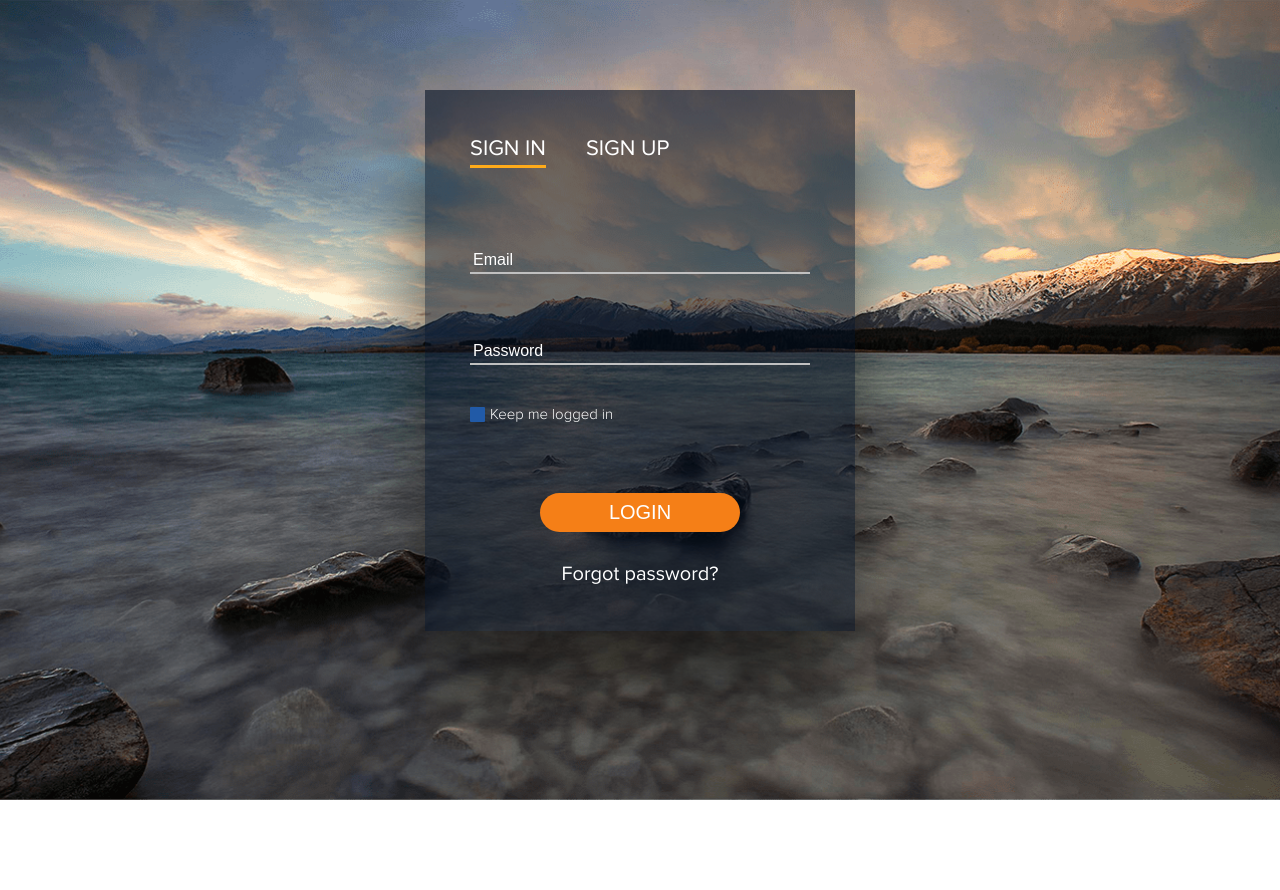
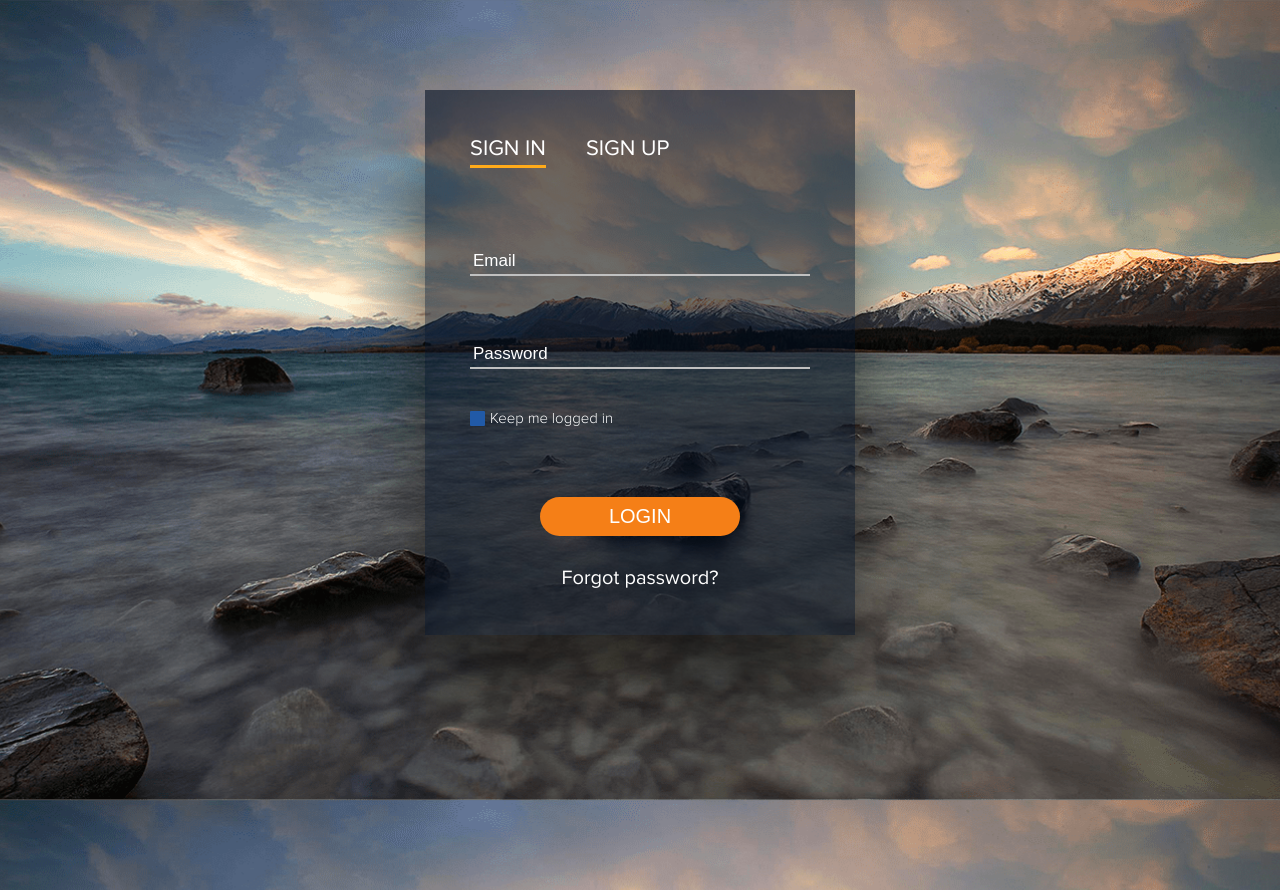
Before and after one commit to Curiosity10/html-css-registration-homework, a plain HTML site: page index.html in a window 1280 px wide. Shown: the top 890 px of the page. Before the commit the page ends 800 px from the top, so only its background shows below. Drawn offline with Linux system fonts and the light colour scheme.

Commit message:
Fix width.

```diff
--- a/styles.css
+++ b/styles.css
@@ -1,4 +1,7 @@
-body {
+body,
+html {
+  height: 100%;
+  width: 100%;
   margin: 0;
   padding: 0;
   font-size: 17px;
```
